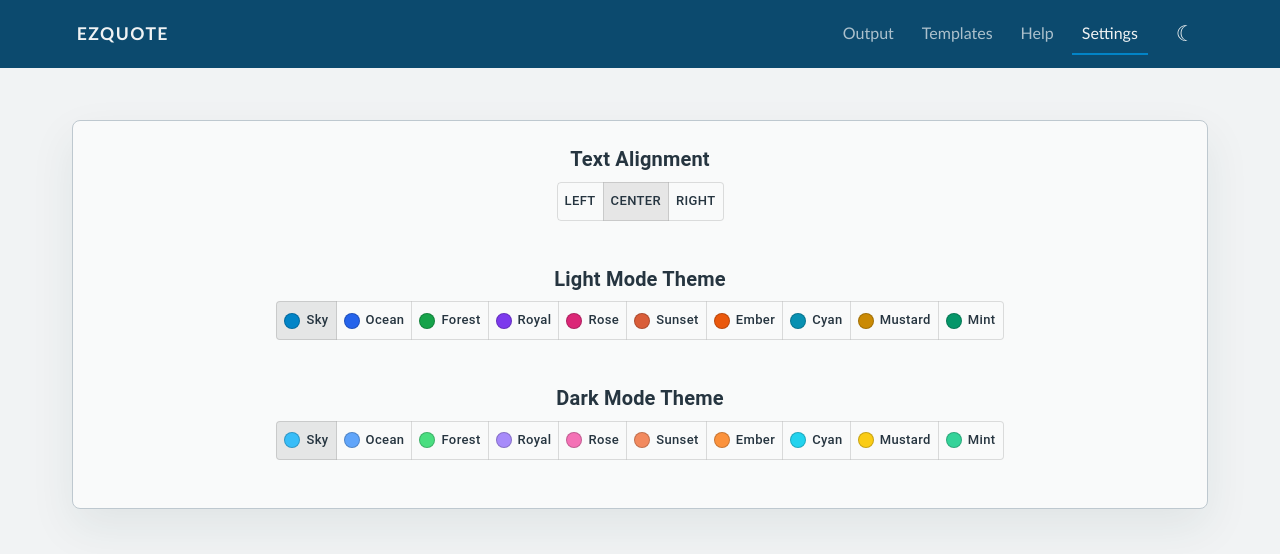
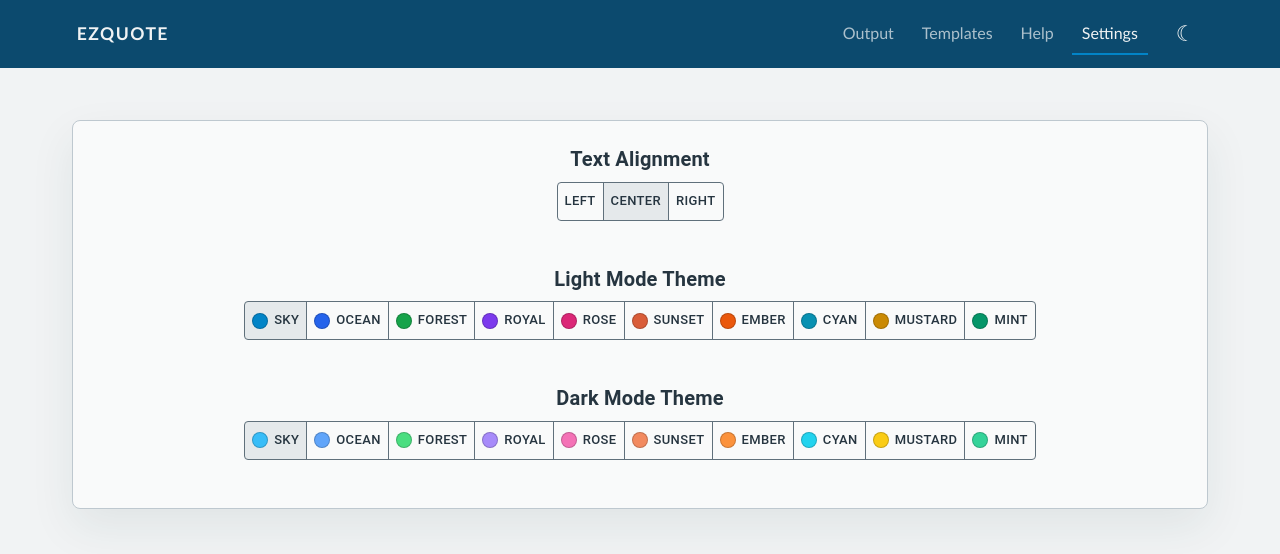
Before and after one commit to sterance/EzQuote, a React (Vite) app: page /settings in a window 1280 px wide. Shown: the top 554 px of the page. Built offline with nearby package versions, Linux system fonts and the light colour scheme.

Commit message:
simplify toggle button styling, drop isDarkMode branches

```diff
--- a/src/pages/Settings.tsx
+++ b/src/pages/Settings.tsx
@@ -109,7 +109,7 @@ export function Settings() {
           >
             Text Alignment
           </FormLabel>
-          <ToggleButtonGroup value={textAlignment} exclusive onChange={handleAlignmentChange} aria-label="text alignment" size="small" sx={toggleGroupSx(isDarkMode)}>
+          <ToggleButtonGroup value={textAlignment} exclusive onChange={handleAlignmentChange} aria-label="text alignment" size="small" sx={toggleGroupSx}>
             <ToggleButton value="left" aria-label="left align">
               Left
             </ToggleButton>
@@ -135,9 +135,9 @@ export function Settings() {
           >
             Light Mode Theme
           </FormLabel>
-          <ToggleButtonGroup value={lightThemeIndex} exclusive onChange={handleLightThemeChange} aria-label="light mode theme" size="small" sx={toggleGroupSx(isDarkMode)}>
+          <ToggleButtonGroup value={lightThemeIndex} exclusive onChange={handleLightThemeChange} aria-label="light mode theme" size="small" sx={toggleGroupSx}>
             {LIGHT_THEMES.map((theme, index) => (
-              <ToggleButton key={theme.label} value={index} aria-label={theme.label} title={theme.label} sx={toggleButtonSx(isDarkMode)}>
+              <ToggleButton key={theme.label} value={index} aria-label={theme.label} title={theme.label} sx={toggleButtonSx}>
                 <Box
                   component="span"
                   aria-hidden="true"
@@ -171,9 +171,9 @@ export function Settings() {
           >
             Dark Mode Theme
           </FormLabel>
-          <ToggleButtonGroup value={darkThemeIndex} exclusive onChange={handleDarkThemeChange} aria-label="dark mode theme" size="small" sx={toggleGroupSx(isDarkMode)}>
+          <ToggleButtonGroup value={darkThemeIndex} exclusive onChange={handleDarkThemeChange} aria-label="dark mode theme" size="small" sx={toggleGroupSx}>
             {DARK_THEMES.map((theme, index) => (
-              <ToggleButton key={theme.label} value={index} aria-label={theme.label} title={theme.label} sx={toggleButtonSx(isDarkMode)}>
+              <ToggleButton key={theme.label} value={index} aria-label={theme.label} title={theme.label} sx={toggleButtonSx}>
                 <Box
                   component="span"
                   aria-hidden="true"
@@ -198,36 +198,33 @@ export function Settings() {
   );
 }
 
-function toggleGroupSx(isDarkMode: boolean) {
+function toggleGroupSx() {
   return {
     flexWrap: "wrap",
-    bgcolor: isDarkMode ? "var(--surface)" : "transparent",
-    border: isDarkMode ? "1px solid var(--text)" : undefined,
+    bgcolor: "var(--surface)",
     "& .MuiToggleButton-root": {
       color: "var(--text)",
-      border: isDarkMode ? "1px solid var(--text)" : undefined,
+      borderColor: "var(--text-muted)",
       "&.Mui-selected": {
-        bgcolor: isDarkMode ? "var(--surface-muted)" : undefined,
+        bgcolor: "var(--surface-muted)",
         color: "var(--text)",
       },
       "&:hover": {
-        bgcolor: isDarkMode ? "var(--surface-muted)" : undefined,
+        bgcolor: "var(--surface-muted)",
       },
     },
   } as const;
 }
 
-function toggleButtonSx(isDarkMode: boolean) {
+function toggleButtonSx() {
   return {
-    textTransform: "none",
-    border: isDarkMode ? "1px solid var(--text)" : undefined,
     color: "var(--text)",
     "&.Mui-selected": {
-      bgcolor: isDarkMode ? "var(--surface-muted)" : undefined,
+      bgcolor: "var(--surface-muted)",
       color: "var(--text)",
     },
     "&:hover": {
-      bgcolor: isDarkMode ? "var(--surface-muted)" : undefined,
+      bgcolor: "var(--surface-muted)",
     },
   } as const;
 }
```
